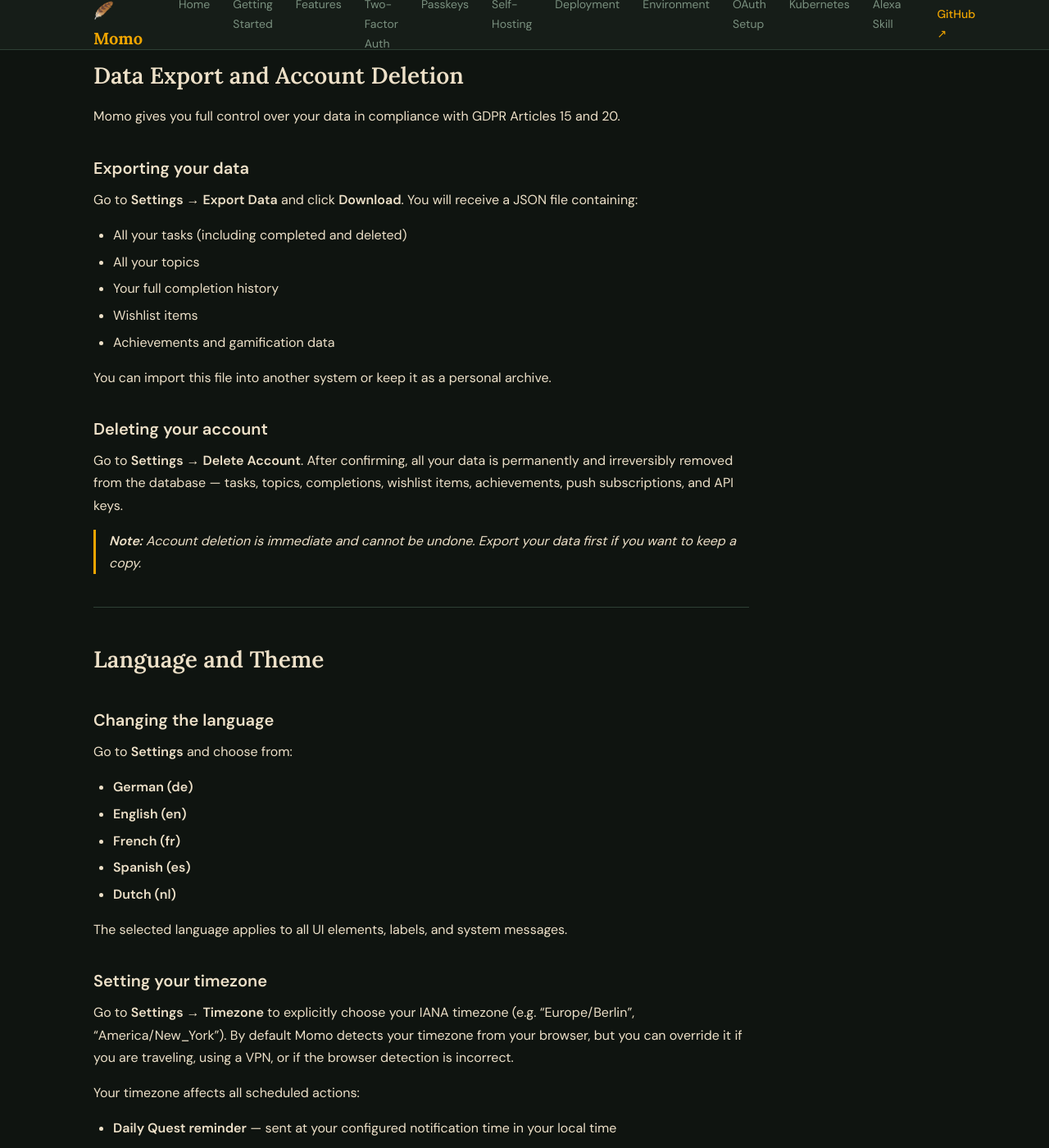
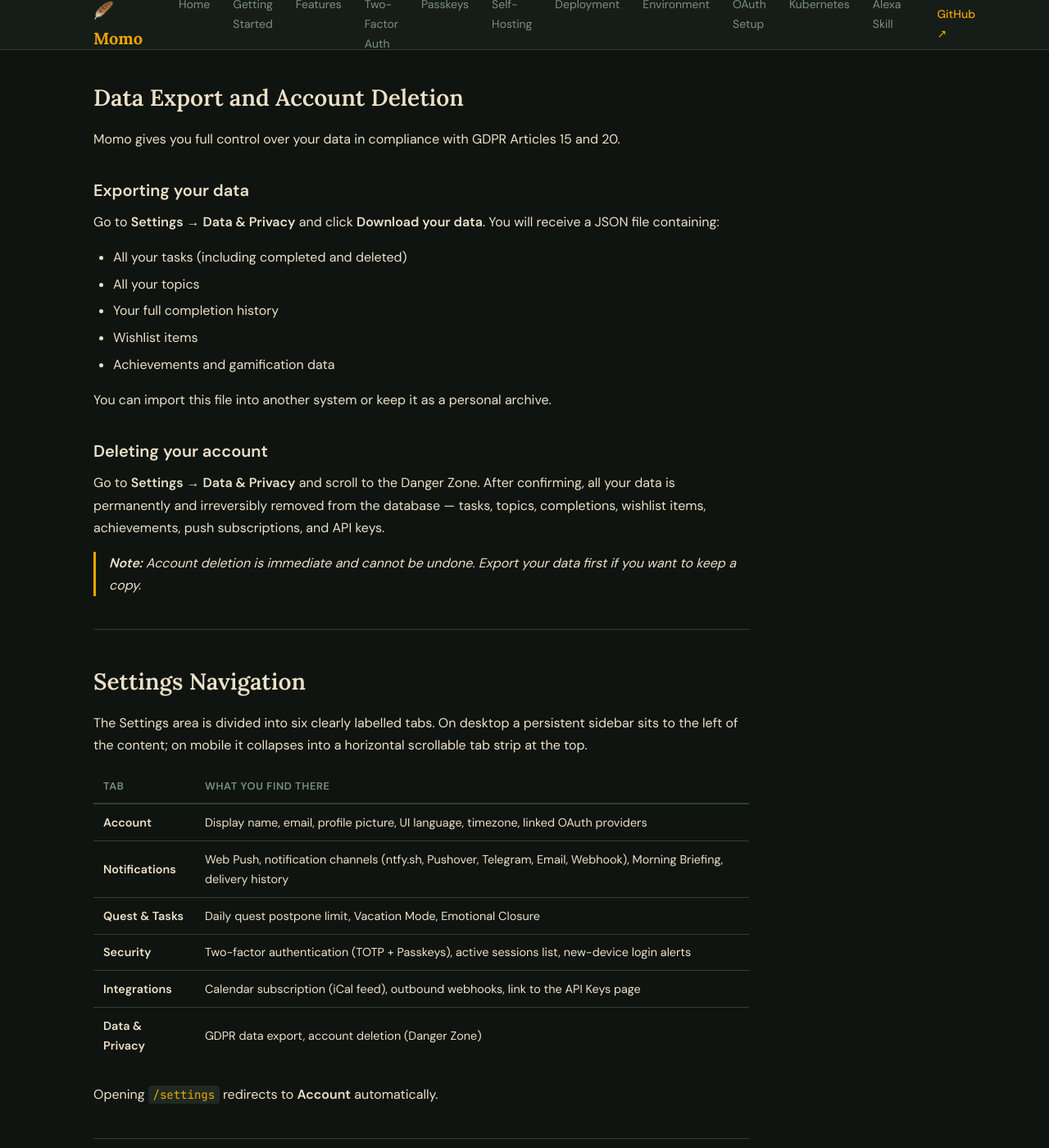
Before and after one commit to jp1337/momo, a Jekyll site: the page built from docs-site/features.md, in a window 1280 px wide and 1400 px high, scrolled down 27569 px. Shown: the whole window at 82% size. Built offline with Jekyll 4.4.1, drawn with Linux system fonts in a browser that asks for light colours; some of the changed text lies outside the part shown.

Commit message:
docs: update all documentation for settings sub-page refactor and i18n
- app/CLAUDE.md: document settings as 6 sub-pages (account/notifications/
  quest/security/integrations/data) with layout.tsx and SettingsNav
- components/CLAUDE.md: add settings-nav.tsx entry; fix language-switcher
  locale list to de/en/fr/es/nl
- components/settings/CLAUDE.md: update purpose to reference 6 sub-pages
  and layout.tsx; add settings-nav.tsx entry with sub-page mapping
- CHANGELOG.md: add [Unreleased] entry for settings restructuring
- docs-site/index.md: fix Multilingual feature card and tech stack table
  to list all 5 languages; add settings sub-pages to What's New
- docs-site/features.md: add Settings Navigation section with tab overview
  table; update all Settings → X references to match new sub-page names
  (Vacation Mode → Quest & Tasks, Emotional Closure → Quest & Tasks,
  Export/Delete → Data & Privacy, Timezone/Language → Account);
  update API Keys navigation description

Co-Authored-By: Claude Sonnet 4.6 <noreply@anthropic.com>

```diff
--- a/docs-site/features.md
+++ b/docs-site/features.md
@@ -158,7 +158,7 @@ To wake a task up early, expand the Snoozed section and click the amber clock ic
 
 Going on holiday or feeling under the weather? **Vacation mode** pauses every recurring task at once so your habit statistics stay clean and your streak is protected.
 
-Open **Settings > Vacation Mode**, pick an end date, and click **Start vacation mode**. While active:
+Open **Settings → Quest & Tasks**, pick an end date in the Vacation Mode section, and click **Start vacation mode**. While active:
 
 - All recurring tasks get a "paused" badge on the Habits page
 - Paused tasks won't appear as your Daily Quest
@@ -340,7 +340,7 @@ After completing the daily quest, Momo shows a gentle quote or affirmation — a
 
 - The quote changes **once per day** (the same quote shows all day, a new one tomorrow)
 - Available in **German, English, French, Spanish, and Dutch**
-- Toggle the feature on or off in **Settings → Emotional Closure**
+- Toggle the feature on or off in **Settings → Quest & Tasks**
 
 > **Why quotes from Momo?** The novel is about reclaiming your time from the "Grey Gentlemen" — a perfect metaphor for the small victory of completing your daily quest.
 
@@ -779,7 +779,7 @@ Momo has a full REST API. Personal access tokens let you integrate Momo with oth
 
 ### Creating an API key
 
-Go to **Settings → API Keys** (or click your avatar in the navbar and select **API Keys**). Click **Create Key** and configure:
+Go to the **API Keys** page — either click your avatar in the navbar and select **API Keys**, or navigate there from **Settings → Integrations**. Click **Create Key** and configure:
 
 - **Name** — a label so you know what the key is for (e.g. "Home automation", "Alexa skill")
 - **Type** — `Read-write` (full access) or `Read-only` (GET requests only)
@@ -852,7 +852,7 @@ Momo gives you full control over your data in compliance with GDPR Articles 15 a
 
 ### Exporting your data
 
-Go to **Settings → Export Data** and click **Download**. You will receive a JSON file containing:
+Go to **Settings → Data & Privacy** and click **Download your data**. You will receive a JSON file containing:
 
 - All your tasks (including completed and deleted)
 - All your topics
@@ -864,9 +864,26 @@ You can import this file into another system or keep it as a personal archive.
 
 ### Deleting your account
 
-Go to **Settings → Delete Account**. After confirming, all your data is permanently and irreversibly removed from the database — tasks, topics, completions, wishlist items, achievements, push subscriptions, and API keys.
+Go to **Settings → Data & Privacy** and scroll to the Danger Zone. After confirming, all your data is permanently and irreversibly removed from the database — tasks, topics, completions, wishlist items, achievements, push subscriptions, and API keys.
 
 > **Note:** Account deletion is immediate and cannot be undone. Export your data first if you want to keep a copy.
+
+---
+
+## Settings Navigation
+
+The Settings area is divided into six clearly labelled tabs. On desktop a persistent sidebar sits to the left of the content; on mobile it collapses into a horizontal scrollable tab strip at the top.
+
+| Tab | What you find there |
+|---|---|
+| **Account** | Display name, email, profile picture, UI language, timezone, linked OAuth providers |
+| **Notifications** | Web Push, notification channels (ntfy.sh, Pushover, Telegram, Email, Webhook), Morning Briefing, delivery history |
+| **Quest & Tasks** | Daily quest postpone limit, Vacation Mode, Emotional Closure |
+| **Security** | Two-factor authentication (TOTP + Passkeys), active sessions list, new-device login alerts |
+| **Integrations** | Calendar subscription (iCal feed), outbound webhooks, link to the API Keys page |
+| **Data & Privacy** | GDPR data export, account deletion (Danger Zone) |
+
+Opening `/settings` redirects to **Account** automatically.
 
 ---
 
@@ -874,7 +891,7 @@ Go to **Settings → Delete Account**. After confirming, all your data is perman
 
 ### Changing the language
 
-Go to **Settings** and choose from:
+Go to **Settings → Account** and choose from:
 
 - **German (de)**
 - **English (en)**
@@ -886,7 +903,7 @@ The selected language applies to all UI elements, labels, and system messages.
 
 ### Setting your timezone
 
-Go to **Settings → Timezone** to explicitly choose your IANA timezone (e.g. "Europe/Berlin", "America/New_York"). By default Momo detects your timezone from your browser, but you can override it if you are traveling, using a VPN, or if the browser detection is incorrect.
+Go to **Settings → Account** and scroll to the Timezone section to choose your IANA timezone (e.g. "Europe/Berlin", "America/New_York"). By default Momo detects your timezone from your browser, but you can override it if you are traveling, using a VPN, or if the browser detection is incorrect.
 
 Your timezone affects all scheduled actions:
 
```
Also changed, not shown: other parts of docs-site/features.md (+1 -1 lines), app/CLAUDE.md (+9 -1 lines), components/CLAUDE.md (+2 -1 lines), components/settings/CLAUDE.md (+12 -1 lines), docs-site/index.md (+4 -2 lines), CHANGELOG.md.
